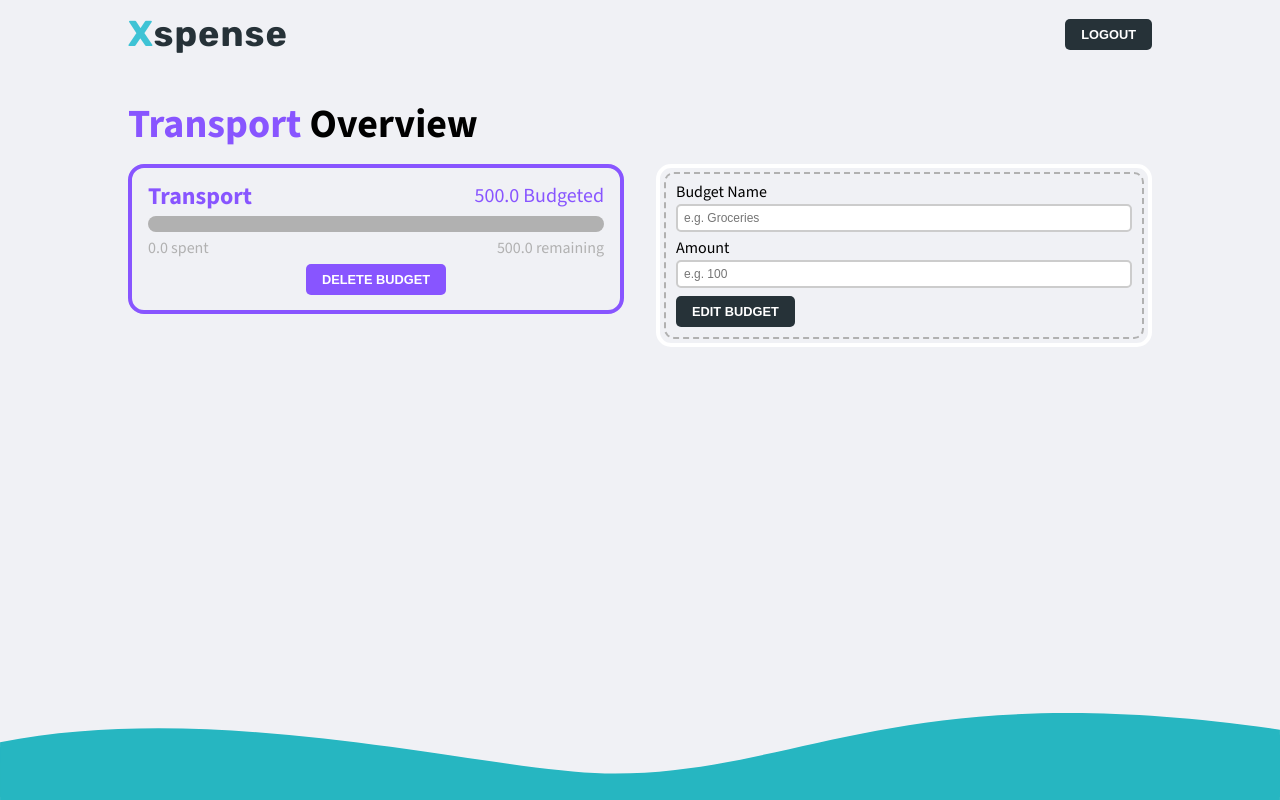
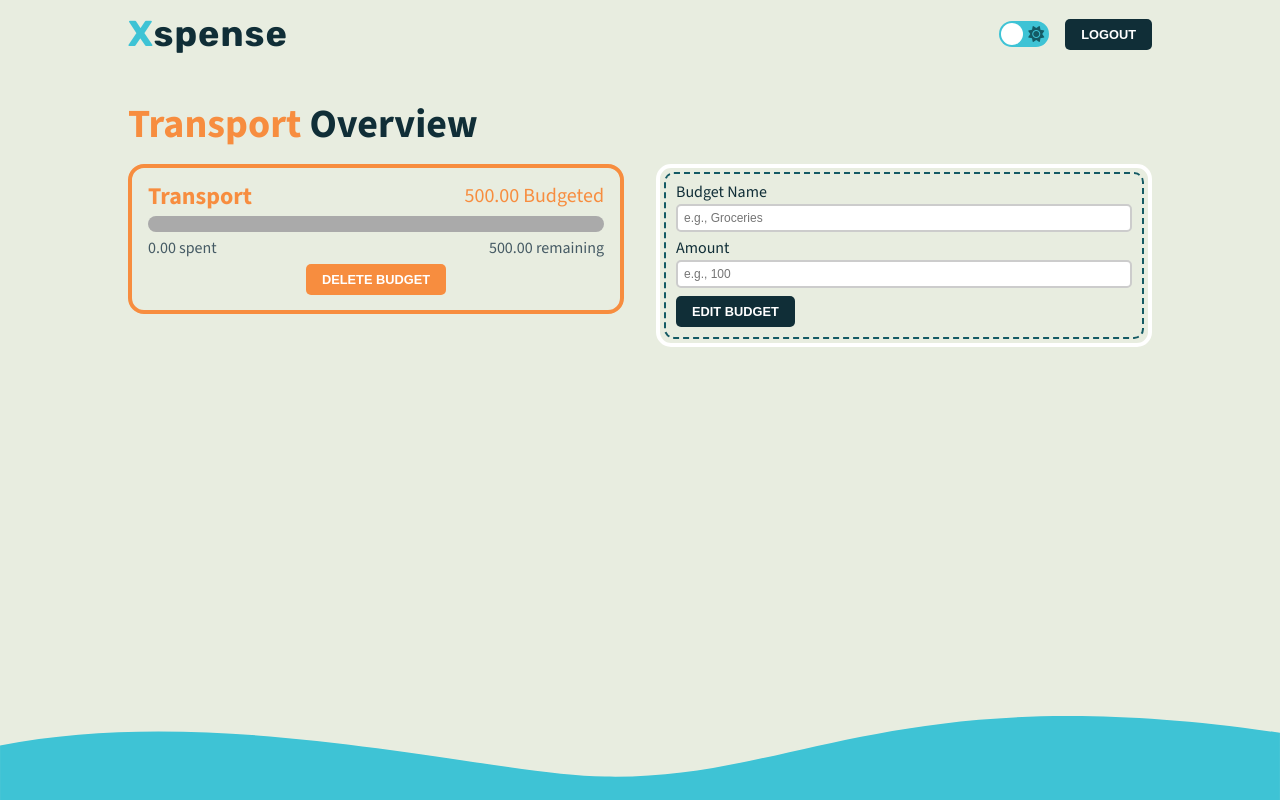
Before and after one commit to seasandf88/Xpense_app, a Flask app: a page that uses templates/layout.html in a window 1280 px wide. Run offline with Flask 3, Linux system fonts and the light colour scheme; a user stored in the database is signed in; some libraries are stand-ins or nearby versions.

Commit message:
Added dark mode, fixed budget duplication validator

```diff
--- a/app.py
+++ b/app.py
@@ -1,4 +1,4 @@
-from flask import Flask, render_template, redirect, flash, request, url_for
+from flask import Flask, render_template, redirect, flash, request
 from flask_sqlalchemy import SQLAlchemy
 from sqlalchemy.sql import func
 from flask_login import (
@@ -10,21 +10,18 @@ from flask_login import (
 )
 from flask_migrate import Migrate
 from flask_moment import Moment
-
-# from flask_wtf import FlaskForm
-# from wtforms import StringField, PasswordField, SubmitField
-# from wtforms.validators import InputRequired, length, ValidationError, EqualTo
 from flask_bcrypt import Bcrypt
 import os, datetime, random
-from helpers import get_quote
+
+from helpers import get_quote, currency_formatter
 
 
 # Global variables:
 PROJECT_ROOT = os.path.dirname(os.path.realpath(__file__))
-DATABASE = "sqlite:///" + os.path.join(PROJECT_ROOT, "instance", "database.db")
+DATABASE = "sqlite:///" + os.path.join(PROJECT_ROOT, "database.db")
 
 
-# App initiation:
+# App initiation and configuration:
 app = Flask(__name__)
 bcrypt = Bcrypt(app)
 app.config["SQLALCHEMY_DATABASE_URI"] = "sqlite:///database.db"
@@ -35,7 +32,6 @@ moment = Moment(app)
 app.config["SECRET_KEY"] = "HELLO"
 
 login_manager = LoginManager(app)
-# login_manager.init_app(app)
 
 
 # Importing Forms and Models
@@ -61,8 +57,8 @@ def index():
     if current_user.is_authenticated:
         return redirect("/dashboard")
     quote = get_quote()
-    return render_template(
-        "/index.html", quote=quote)
+    return render_template("/index.html", quote=quote)
+
 
 @app.route("/login", methods=["GET", "POST"])
 def login():
@@ -70,12 +66,13 @@ def login():
         return redirect("/dashboard")
     form = LoginForm()
     if form.validate_on_submit():
-        user = User.query.filter_by(username=form.username.data.capitalize()).first()
-        if user:
-            if bcrypt.check_password_hash(user.password, form.password.data):
-                login_user(user)
-                flash("Login Successful")
-                return redirect("/dashboard")
+        user = User.query.filter_by(username=form.username.data.lower()).first()
+        if user and bcrypt.check_password_hash(user.password, form.password.data):
+            login_user(user)
+            flash("Login Successful")
+            return redirect("/dashboard")
+        else:
+            flash("Wrong Username of Password")
     return render_template("/login.html", form=form)
 
 
@@ -88,7 +85,7 @@ def signup():
         hashed_pw = bcrypt.generate_password_hash(form.password.data)
         new_user = User(
             name=form.name.data.capitalize(),
-            username=form.username.data,
+            username=form.username.data.lower(),
             password=hashed_pw,
         )
         db.session.add(new_user)
@@ -99,7 +96,7 @@ def signup():
     return render_template("/signup.html", form=form)
 
 
-@app.route("/dashboard", methods=["GET", "POST"])
+@app.route("/dashboard", methods=["GET"])
 @login_required
 def dashboard():
     budget_form = BudgetForm()
@@ -109,15 +106,8 @@ def dashboard():
         current_user=current_user,
         budget_form=budget_form,
         expense_form=expense_form,
+        curr_f=currency_formatter,
     )
-
-
-@app.route("/logout")
-@login_required
-def logout():
-    logout_user()
-    flash("Logout Successful")
-    return redirect("/")
 
 
 @app.route("/new-budget", methods=["POST"])
@@ -142,6 +132,7 @@ def new_budget():
         current_user=current_user,
         budget_form=budget_form,
         expense_form=ExpenseForm(),
+        curr_f=currency_formatter,
     )
 
 
@@ -185,7 +176,7 @@ def delete_expense(name=None):
 def budget_details(name):
     budget_form = BudgetForm()
     budget = Budget.query.filter_by(name=name).first_or_404()
-    return render_template("details.html", budget=budget, budget_form=budget_form)
+    return render_template("details.html", budget=budget, budget_form=budget_form, curr_f=currency_formatter)
 
 
 @app.route("/delete-budget/<name>")
@@ -213,8 +204,24 @@ def edit_budget():
     return render_template("details.html", budget=budget, budget_form=budget_form)
 
 
+@app.route("/logout")
+@login_required
+def logout():
+    logout_user()
+    flash("Logout Successful")
+    return redirect("/")
+
 
 # Creates shell context
 @app.shell_context_processor
 def make_shell_context():
     return {"db": db, "User": User, "Budget": Budget, "Expense": Expense}
+
+
+# Temp admin route to clear the database
+@app.route("/clear")
+def clear():
+    with app.app_context():
+        db.drop_all()
+        db.create_all()
+    return redirect("/")
--- a/forms.py
+++ b/forms.py
@@ -2,6 +2,7 @@ from flask import flash
 from flask_wtf import FlaskForm
 from wtforms import StringField, PasswordField, SubmitField, FloatField
 from wtforms.validators import InputRequired, length, EqualTo, ValidationError, Regexp
+from flask_login import current_user
 
 from models import User, Budget
 
@@ -22,7 +23,12 @@ class SignupForm(FlaskForm):
         render_kw={"placeholder": "e.g. John"},
     )
     username = StringField(
-        validators=[InputRequired(), length(min=3, max=20)],
+        validators=[
+            InputRequired(),
+            length(min=3, max=20),
+            Regexp("^[a-zA-Z0-9]*$",
+            message="Username should not contain whitespaces or special characters.")
+        ],
         render_kw={"placeholder": "Username"},
     )
     password = PasswordField(
@@ -40,7 +46,7 @@ class SignupForm(FlaskForm):
     submit = SubmitField("Signup")
 
     def validate_username(self, username):
-        user = User.query.filter_by(username=username.data.capitalize()).first()
+        user = User.query.filter_by(username=username.data.lower()).first()
         if user is not None:
             raise ValidationError('Please use a different username.')
 
@@ -50,17 +56,17 @@ class BudgetForm(FlaskForm):
     name = StringField(
         "Budget Name",
         validators=[InputRequired(), length(min=3, max=20)],
-        render_kw={"placeholder": "e.g. Groceries"},
+        render_kw={"placeholder": "e.g., Groceries"},
     )
     amount = FloatField(
         "Amount",
         validators=[InputRequired()],
-        render_kw={"placeholder": "e.g. 100"},
+        render_kw={"placeholder": "e.g., 100"},
     )
     submit = SubmitField("Create Budget")
 
     def validate_name(self, name):
-        budget = Budget.query.filter_by(name=name.data.capitalize()).first()
+        budget = Budget.query.filter_by(user_id=current_user.id).filter_by(name=name.data.capitalize()).first()
         if budget is not None:
             raise ValidationError('Budget already exists.')
 
--- a/helpers.py
+++ b/helpers.py
@@ -6,8 +6,12 @@ def read_json():
         file_content = json.load(file)
     return file_content
 
-
+# Returns quote randomly
 def get_quote():
     quotes = read_json()
     random_number = random.randint(0, len(quotes) - 1)
     return quotes[random_number]
+
+# Currency formatter
+def currency_formatter(number):
+    return "{:,.2f}".format(number)
--- a/static/css/style.css
+++ b/static/css/style.css
@@ -1,16 +1,19 @@
 :root {
   --primary-color: #3ec3d5;
   --secondary-color: #145a64;
-  --light-color: #b1b1b1;
-  --text-color: #263238;
+  --light-color: #ffffff;
+  --text-color: #102E37;
   --text-color-light: #455a64;
+  --progress-color: #aaa
   --accent-color1: #2fb64e;
   --accent-color2: #ff555f;
   --accent-color3: #55adff;
-  --accent-color4: #ffb555;
-  --accent-color5: #8855ff;
+  --accent-color4: #f3aa00;
+  --accent-color5: #F78D3F;
   --accent-color6: #145b96;
   --accent-color7: #3d5f06;
+  --background-color: #E8EDE0;
+  --footer-color: #3ec3d5;
   --box-shadow: 0 0 8px #bbb;
   --main-font: "Source Sans 3", sans-serif;
   --logo-font: "Rubik", sans-serif;
@@ -40,7 +43,7 @@ body {
   flex-direction: column;
   justify-content: space-between;
   min-height: 100vh;
-  background-color: #f0f1f5;
+  background-color: var(--background-color);
 }
 
 header {
@@ -53,6 +56,11 @@ header {
   align-items: center;
 }
 
+.header-buttons {
+  display: flex;
+  gap: 1rem;
+  align-items: center;
+}
 a {
   text-decoration: none;
 }
@@ -61,10 +69,16 @@ a, a:visited, a:hover, a:active {
   color: inherit;
 }
 
-footer {
-  background-image: url(../images/footer_img.svg);
-  background-repeat: no-repeat;
-  background-position-y: 5px;
+
+
+.footer-svg {
+  fill: var(--footer-color) !important;
+  position: relative;
+  bottom: -3px;
+}
+
+label {
+  color: var(--text-color);
 }
 
 .container {
@@ -80,7 +94,7 @@ footer {
   padding: 0.625rem 1.25rem;
   font-size: 1rem;
   width: max-content;
-  color: white !important;
+  color: var(--light-color) !important;
   font-weight: 700;
   background-color: var(--text-color);
   border: none;
@@ -90,7 +104,7 @@ footer {
 }
 
 .btn-primary {
-  background-color: var(--accent-color1);
+  background-color: var(--primary-color);
 }
 
 .btn-secondary {
@@ -123,7 +137,6 @@ footer {
 
 .home-title {
   font-size: 4rem;
-  /* font-size: 6vw; */
   font-weight: 900;
   line-height: 1;
   color: var(--text-color);
@@ -131,8 +144,8 @@ footer {
 
 .home-text .quote {
   width: 45ch;
-  color: var(--text-color-light);
-  font-weight: 400;
+  color: var(--text-color);
+  font-weight: 300;
   line-height: 1.2;
   font-size: 1.4rem;
 }
@@ -204,6 +217,7 @@ footer {
 .form-link {
   margin: 1rem 0;
   font-size: .8rem;
+  color: var(--text-color);
 }
 
 .link {
@@ -286,18 +300,23 @@ form h3 {
   font-size: 2.5rem;
   font-weight: 700;
   margin: 0.5em 0;
+  color: var(--text-color);
 }
 
 .subtitle {
   font-size: 2rem;
   font-weight: 700;
   margin-bottom: 0.5em;
+  color: var(--text-color);
+
 }
 
 .sub-subtitle {
   font-size: 1.25rem;
   font-weight: 700;
   margin-bottom: 0.5em;
+  color: var(--text-color);
+
 }
 
 .create {
@@ -321,7 +340,7 @@ form h3 {
   padding: 1rem;
   margin-bottom: 1rem;
   position: relative;
-  border: 4px solid white;
+  border: 4px solid var(--light-color);
 }
 
 .create .card::before {
@@ -329,7 +348,7 @@ form h3 {
   position: absolute;
   inset: 0.25rem;
   border-radius: 10px;
-  border: 2px dashed var(--light-color);
+  border: 2px dashed var(--secondary-color);
   background-color: transparent;
   pointer-events: none;
 }
@@ -400,7 +419,7 @@ progress {
   border: none;
 }
 progress::-webkit-progress-bar {
-  background-color: var(--light-color);
+  background-color: #aaa;
   border-radius: 0.5rem;
 }
 progress::-webkit-progress-value {
@@ -408,7 +427,7 @@ progress::-webkit-progress-value {
 }
 
 .progress-text {
-  color: var(--light-color);
+  color: var(--text-color-light);
 }
 
 table {
@@ -423,13 +442,13 @@ th {
 
 td,
 th {
-  /* border: 1px solid #dddddd; */
   text-align: left;
   padding: 1rem 0.5rem;
+  color: var(--text-color);
 }
 
 tr:nth-child(even) {
-  background-color: #d4eaed;
+  background-color: var(--light-color);
 }
 
 .budget-name {
--- /dev/null
+++ b/static/css/switch.css
@@ -0,0 +1,78 @@
+@import url("https://fonts.googleapis.com/css2?family=Montserrat&display=swap");
+
+.dark {
+  --primary-color: #3ec3d5;
+  --secondary-color: #145a64;
+  --light-color: #000000;
+  --text-color: #dbeaf1;
+  --text-color-light: #464b4e;
+  --accent-color1: #2fb64e;
+  --accent-color2: #ff555f;
+  --accent-color3: #55adff;
+  --accent-color4: #f3aa00;
+  --accent-color5: #F78D3F;
+  --accent-color6: #145b96;
+  --accent-color7: #3d5f06;
+  --background-color: #0a0b0f;
+  --footer-color: #145a64;
+}
+
+.checkbox {
+  opacity: 0;
+  position: absolute;
+}
+
+.checkbox-label {
+  background-color: var(--primary-color);
+  width: 50px;
+  height: 26px;
+  border-radius: 50px;
+  position: relative;
+  padding: 5px;
+  cursor: pointer;
+  display: flex;
+  justify-content: space-between;
+  align-items: center;
+}
+
+.fa-moon {
+  color: var(--secondary-color);
+}
+
+.fa-sun {
+  color: var(--secondary-color);
+}
+
+.checkbox-label .ball {
+  background-color: #fff;
+  width: 22px;
+  height: 22px;
+  position: absolute;
+  left: 2px;
+  top: 2px;
+  border-radius: 50%;
+  transition: transform 0.2s linear;
+}
+
+.checkbox:checked + .checkbox-label .ball {
+  transform: translateX(24px);
+}
+
+/*  Support me if you like it */
+.support {
+  position: absolute;
+  right: 20px;
+  bottom: 20px;
+}
+
+.support a {
+  color: #292c35;
+  font-size: 32px;
+  backface-visibility: hidden;
+  display: inline-block;
+  transition: transform 0.2s ease;
+}
+
+.support a:hover {
+  transform: scale(1.1);
+}
--- /dev/null
+++ b/static/javascript/switch.js
@@ -0,0 +1,11 @@
+const checkbox = document.getElementById("checkbox");
+
+checkbox.addEventListener("change", () => {
+  if (document.body.classList.contains("dark")) {
+    document.body.classList.remove("dark");
+    localStorage.removeItem("selected-theme")
+  } else {
+    document.body.classList.add("dark");
+    localStorage.setItem("selected-theme", "dark")
+  }
+});
--- a/templates/details.html
+++ b/templates/details.html
@@ -15,14 +15,18 @@
     <div class="budget-card {{ budget.color }}">
       <div class="row">
         <h3 class="sub-subtitle row-title {{ budget.color }}">{{ budget.name }}</h3>
-        <p class="amount {{ budget.color }}">{{ budget.amount }} Budgeted</p>
+        <p class="amount {{ budget.color }}">{{ curr_f(budget.amount) }} Budgeted</p>
       </div>
       <div class="row {{ budget.color }}">
         <progress max="{{ budget.amount }}" value="{{ budget.spent }}"></progress>
       </div>
       <div class="row progress-text">
-        <small>{{ budget.spent }} spent</small>
-        <small class="{% if budget.amount - budget.spent < 0 %}warn{% endif %}">{{ budget.amount - budget.spent }} remaining</small>
+        <small>{{ curr_f(budget.spent) }} spent</small>
+        {% if budget.amount - budget.spent < 0 %}
+        <small class="warn">{{  curr_f(budget.spent - budget.amount) }} overbudget</small>
+        {% else %}
+        <small>{{ curr_f(budget.amount - budget.spent) }} remaining</small>
+        {% endif %}
       </div>
       <div class="row">
         <a href="/delete-budget/{{ budget.name }}"><button class="btn btn-small {{ budget.color }}">Delete Budget</button></a>
@@ -31,8 +35,6 @@
 
     <div class="card budget">
       <form action="/edit-budget" method="post" novalidate>
-        <!-- <h3 class="sub-subtitle">Edit Budget</h3> -->
-
         {{ budget_form.hidden_tag() }}
         <input type="text" name="budget_id" id="" value="{{ budget.id }}" hidden>
         <div class="form-control">
@@ -66,7 +68,7 @@
         {% for expense in budget.expenses %}
           <tr>
             <td>{{ expense.name }}</td>
-            <td>{{ "{:,.2f}".format(expense.amount) }}</td>
+            <td>{{ curr_f(expense.amount) }}</td>
             <td>{{ moment(expense.date_added).calendar() }}</td>
             <td>
               <form action="/{{ budget.name }}/delete-expense" method="post">
--- a/templates/index.html
+++ b/templates/index.html
@@ -3,7 +3,6 @@
 <!--Script link-->
 {% block script %}
 {{ super() }}
-<script src="../static/javascript/login.js" defer></script>
 {% endblock %}
 
 <!--Body block-->
--- a/templates/layout.html
+++ b/templates/layout.html
@@ -9,15 +9,26 @@
       href="https://fonts.googleapis.com/css2?family=Rubik:wght@300;400;500;600;700;800;900&family=Source+Sans+3:ital,wght@0,200;0,300;0,400;0,500;0,600;0,700;0,800;0,900;1,200;1,300;1,400;1,500&display=swap"
       rel="stylesheet"
     />
+    <link
+      rel="stylesheet"
+      href="https://cdnjs.cloudflare.com/ajax/libs/font-awesome/6.4.2/css/all.min.css"
+      integrity="sha512-z3gLpd7yknf1YoNbCzqRKc4qyor8gaKU1qmn+CShxbuBusANI9QpRohGBreCFkKxLhei6S9CQXFEbbKuqLg0DA=="
+      crossorigin="anonymous"
+      referrerpolicy="no-referrer"
+    />
     <link rel="stylesheet" href="../static/css/reset.css" />
     <link rel="stylesheet" href="../static/css/style.css" />
-    {% block script %}
-      {{ moment.include_moment() }}
-    {% endblock %}
+    <link rel="stylesheet" href="../static/css/switch.css" />
+    {% block script %} {{ moment.include_moment() }} {% endblock %}
+    <script src="../static/javascript/switch.js" defer></script>
+
     <title>{% block title %}{% endblock %}</title>
   </head>
   <body>
-
+    <script>
+      const selectedTheme = localStorage.getItem("selected-theme");
+      document.body.classList[selectedTheme === "dark" ? "add" : "remove"]("dark")
+    </script>
     <!-- Flask messages -->
     {% with messages = get_flashed_messages() %}
     <!---->
@@ -34,11 +45,36 @@
       <div class="logo">
         <a href="/"><span class="highlight">X</span>spense</a>
       </div>
-      {% block header %}{% endblock %}
+
+      <div class="header-buttons">
+        <div>
+          <input type="checkbox" class="checkbox" id="checkbox" />
+          <label for="checkbox" class="checkbox-label">
+            <i class="fas fa-moon"></i>
+            <i class="fas fa-sun"></i>
+            <span class="ball"></span>
+          </label>
+        </div>
+        {% block header %}{% endblock %}
+      </div>
     </header>
     {% block body %}{% endblock %}
+
     <footer>
-      <img src="../static/images/footer_img.svg" alt="footer image" />
+      <svg
+        class="footer-svg"
+        xmlns="http://www.w3.org/2000/svg"
+        viewBox="0 0 1366 90"
+      >
+        <defs></defs>
+        <g id="Layer_2" data-name="Layer 2">
+          <g id="Layer_1-2" data-name="Layer 1">
+            <path
+              d="M0,31.43C237.21-15.3,518.77,62.12,645.44,64.7,849,68.85,956.86-42.3,1366,17.93V126.3H0Z"
+            />
+          </g>
+        </g>
+      </svg>
     </footer>
   </body>
 </html>
--- a/templates/login.html
+++ b/templates/login.html
@@ -6,7 +6,7 @@
 {% block body %}
 <div class="container login">
   <div class="forms-container">
-    <form action="/login" method="post" class="form" novalidate>
+    <form action="/login" method="post" class="form">
       <h3>Login to <span class="highlight">X</span>pense</h3>
       {{ form.hidden_tag() }}
       <div class="form-control">
```
Also changed, not shown: static/javascript/login.js (deleted, +0 -35 lines), templates/dashboard.html (+13 -9 lines), instance/database.db.
